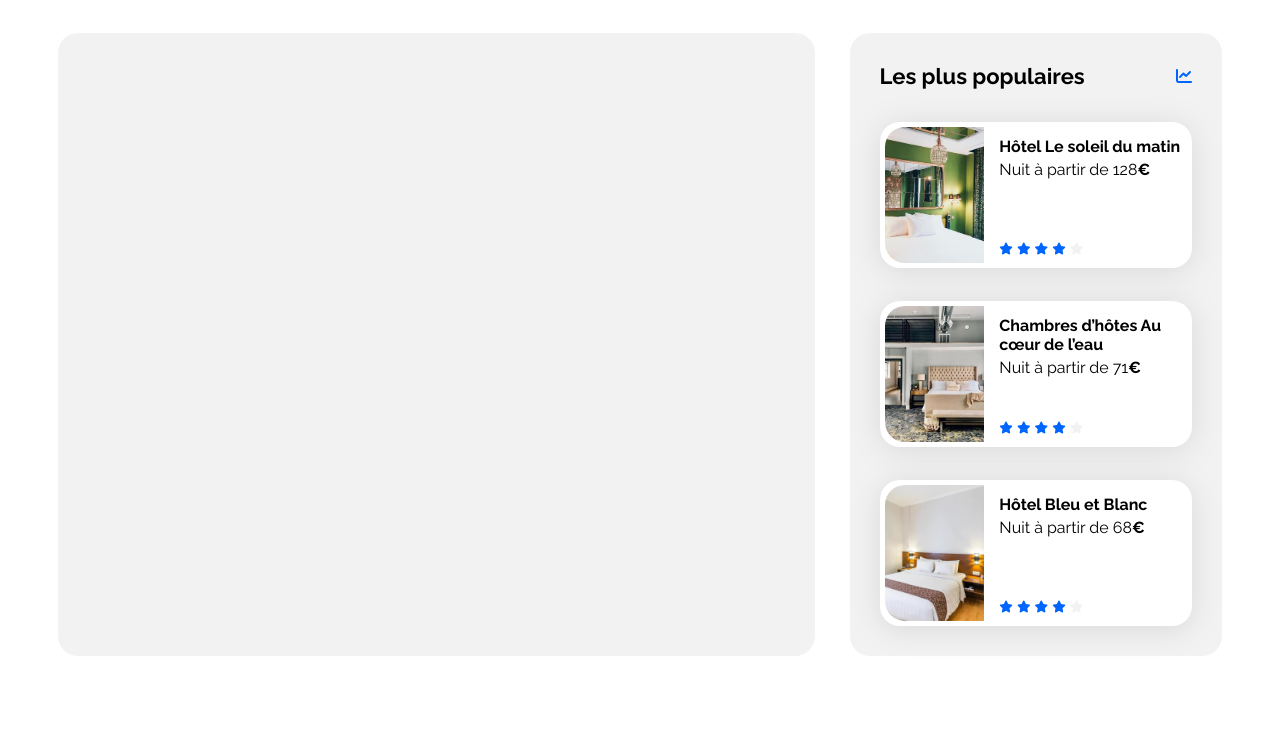
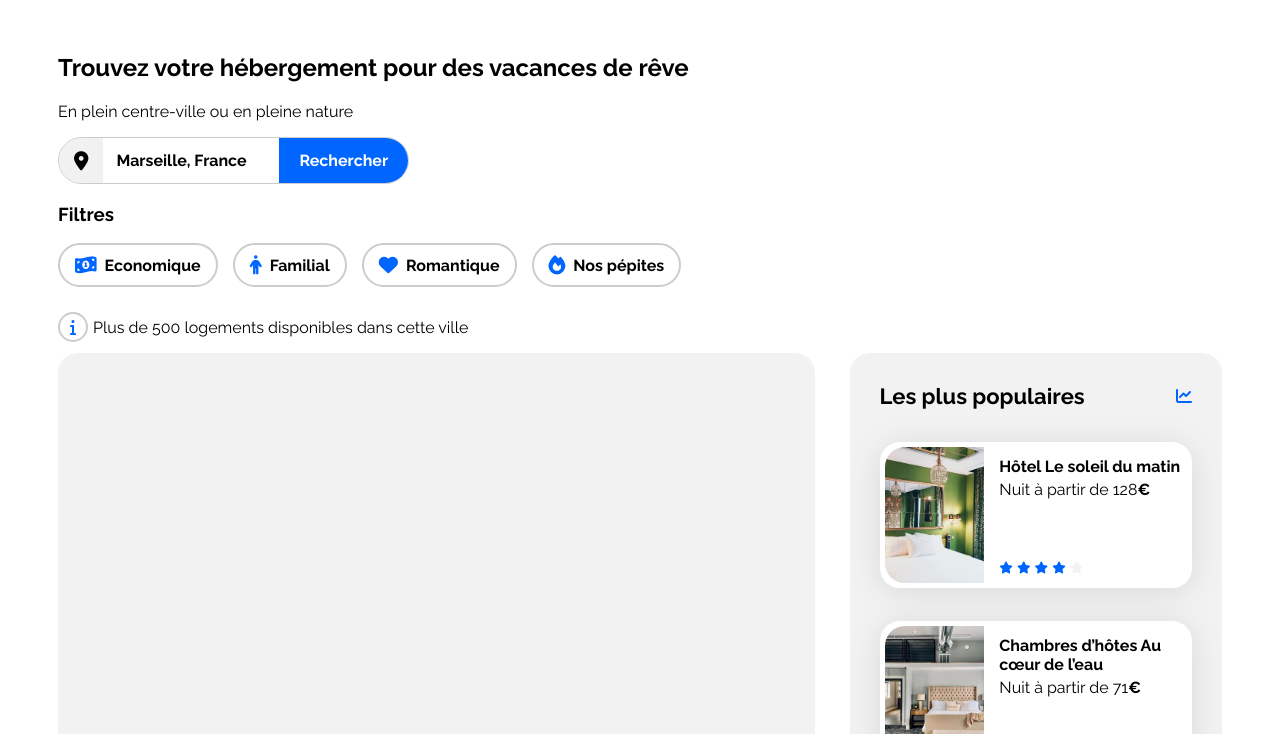
Before and after one commit to victorfornier/projet_2_openclassrooms, a plain HTML site: page index.html in a window 1280 px wide. Shown: the part 65-799 px from the top of the page. Drawn offline with Linux system fonts and the light colour scheme.

Commit message:
implémentation des filtres et de l'info

```diff
--- a/css/style.css
+++ b/css/style.css
@@ -154,7 +154,7 @@ header {
 }
 
 .nav-link-header::before {
-    content: ""; /* Nécessaire pour générer le pseudo-élément */
+    content: "";/* Nécessaire pour générer le pseudo-élément */
     position: absolute;
     top: -26px; /* Place la barre au-dessus de la "box" */
     left: 0;
@@ -171,6 +171,105 @@ header {
     color: #007bff;
 }
 
+.map-ping {
+    color: #000000;
+}
+
+.search-bar {
+    display: flex;
+    align-items: center;
+    border: 1px solid #ccc;
+    border-radius: 25px;
+    overflow: hidden;
+    background-color: #f9f9f9;
+    width: fit-content;
+}
+
+.search-bar i {
+    padding: 13px 15px;
+    font-size: 1.2rem;
+    color: black;
+    background-color: #f1f1f1;
+}
+
+.search-bar .input-research {
+    border: none;
+    outline: none;
+    padding: 13px;
+    font-size: 1rem;
+    width: 150px;
+}
+
+.search-bar .input-research::placeholder {
+    color: black;
+    font-weight: bold;
+}
+
+.search-bar button {
+    background-color: #0066ff;
+    color: white;
+    border: none;
+    border-radius: 0;
+    padding: 13px 20px;
+    font-size: 1rem;
+    font-weight: bold;
+    cursor: pointer;
+}
+
+.search-bar button:hover {
+    background-color: #0051cc;
+}
+
+.Filtres {
+    display: flex;
+    gap: 15px;
+}
+
+.Filtres div {
+    display: flex;
+    align-items: center;
+    gap: 8px;
+    border: 2px solid #ccc;
+    border-radius: 25px;
+    padding: 10px 15px;
+    background-color: #fff;
+    cursor: pointer;
+    transition: all 0.3s ease;
+}
+
+.Filtres div i {
+    font-size: 1.2rem;
+    color: #0066ff; /* Couleur de l'icône */
+}
+
+.Filtres div p {
+    margin: 0;
+    font-size: 1rem;
+    font-weight: bold;
+    color: black;
+}
+
+.Filtres div:hover {
+    background-color: #e8f0ff;
+}
+
+.info {
+    display: flex;
+    gap: 5px;
+    margin-top: 15px;
+}
+.info i{
+    align-items: center;
+    border: 2px solid #ccc;
+    border-radius: 50%;
+    padding: 5px 10px;
+    background-color: #fff;
+    margin-top: 10px;
+}
+
+.text-info {
+    margin-left: 5px;
+}
 
 /* Le code ci-dessous correspond à la version responsive uniquement */
 
--- a/index.html
+++ b/index.html
@@ -23,19 +23,59 @@
             </a>
             <nav>
                 <ul class="nav-links-header">
-                    <li><a href="hebergements.html" class="nav-link-header">Hébergements</a></li>
-                    <li><a href="activites.html" class="nav-link-header">Activités</a></li>
+                    <li><a href="#hebergements" class="nav-link-header">Hébergements</a></li>
+                    <li><a href="#activites" class="nav-link-header">Activités</a></li>
                 </ul>
             </nav>
         </header>
 
+        <main>
+            <div class="intro-and-filtre-recherche">
+                <div>
+                    <h2>Trouvez votre hébergement pour des vacances de rêve</h2>
+                    <p>En plein centre-ville ou en pleine nature</p>
+                </div>
+                <div class="search-bar">
+                    <i class="fa-solid fa-location-dot map-ping"></i>
+                    <input type="text" placeholder="Marseille, France" class="input-research">
+                    <button>Rechercher</button>
+                </div>
+                <div>
+                    <h3>Filtres</h3>
+                    <div class="Filtres">
+                        <div class="economique">
+                            <i class="fa-solid fa-money-bill-1-wave"></i>
+                            <p>Economique</p>
+                        </div>
+                        <div class="familial">
+                            <i class="fa-solid fa-person"></i>
+                            <p>Familial</p>
+                        </div>
+                        <div class="romantique">
+                            <i class="fa-solid fa-heart"></i>
+                            <p>Romantique</p>
+                        </div>
+                        <div class="pepites">
+                            <i class="fa-solid fa-fire"></i>
+                            <p>Nos pépites</p>
+                        </div>
 
-        <main>
+                    </div>
+                </div>
+            </div>
+            <div class="info">
+                <div class="logo-info"><i class="fa-solid fa-info"></i></div>
+                <div class="texte-info"><p>Plus de 500 logements disponibles dans cette ville</p></div>
+            </div>
+
+
+
+
             <div class="hebergements-and-populaires">
-                <section class="hebergements">
+                <section class="hebergements" id="hebergements">
 
                 </section>
-                <section class="populaires">
+                <section class="populaires" id="populaires">
                     <div class="populaires-title">
                         <h2 class="section-title">Les plus populaires</h2>
                         <i class="fa-solid fa-chart-line" aria-hidden="true"></i>
```
